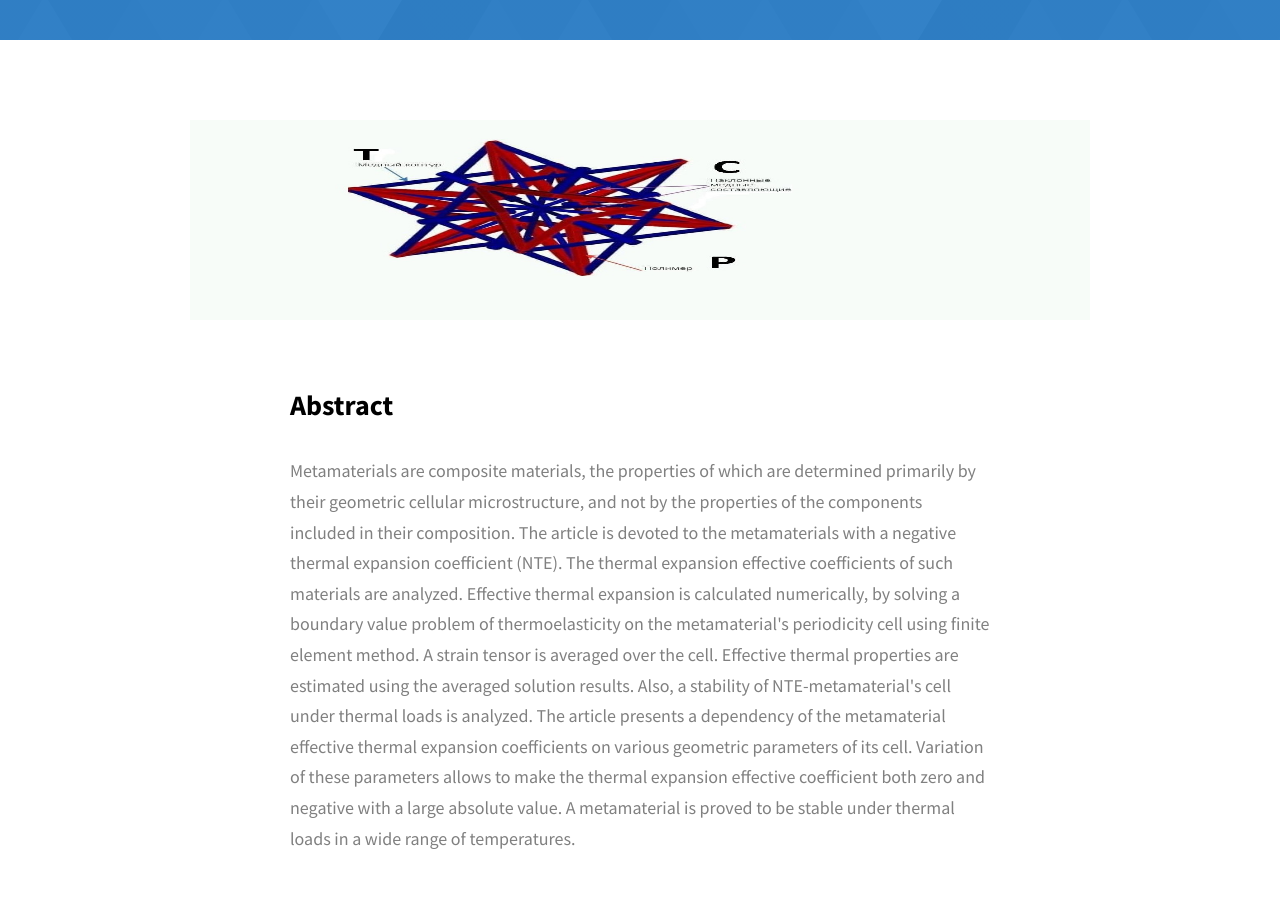
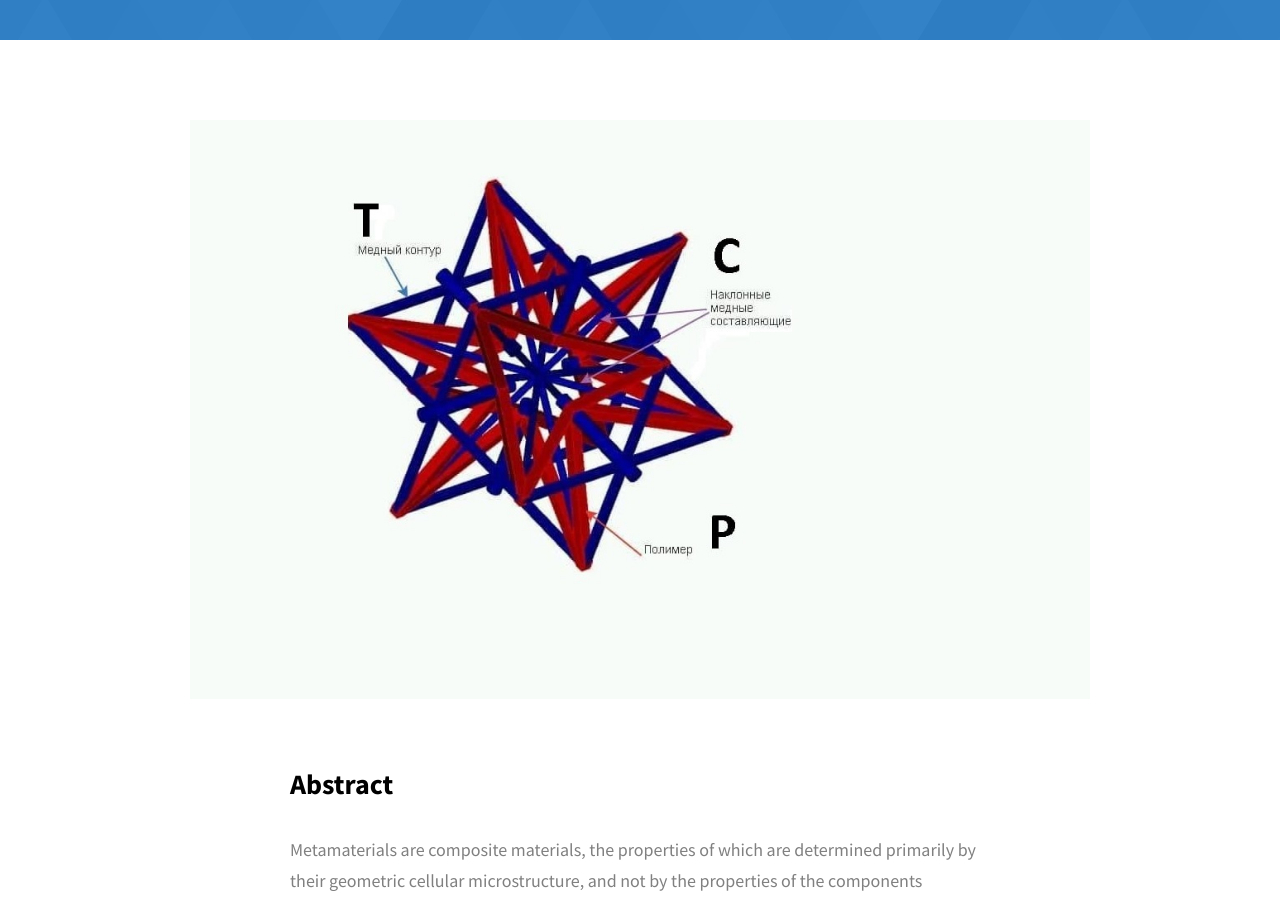
Before and after one commit to TanasevichPS/tapelich, a website: page science-1.html in a window 1280 px wide. Shown: the part 680-1579 px from the top of the page. Drawn offline with Linux system fonts and the light colour scheme.

Commit message:
Update science-1.html

```diff
--- a/science-1.html
+++ b/science-1.html
@@ -103,7 +103,6 @@
               src="./assets/jpeg/nte_start.jpg"
               alt="Project Image"
               class="project-details__showcase-img"
-              width="80" height="200"
             />
           </div>
           <div class="project-details__content-main">
```
